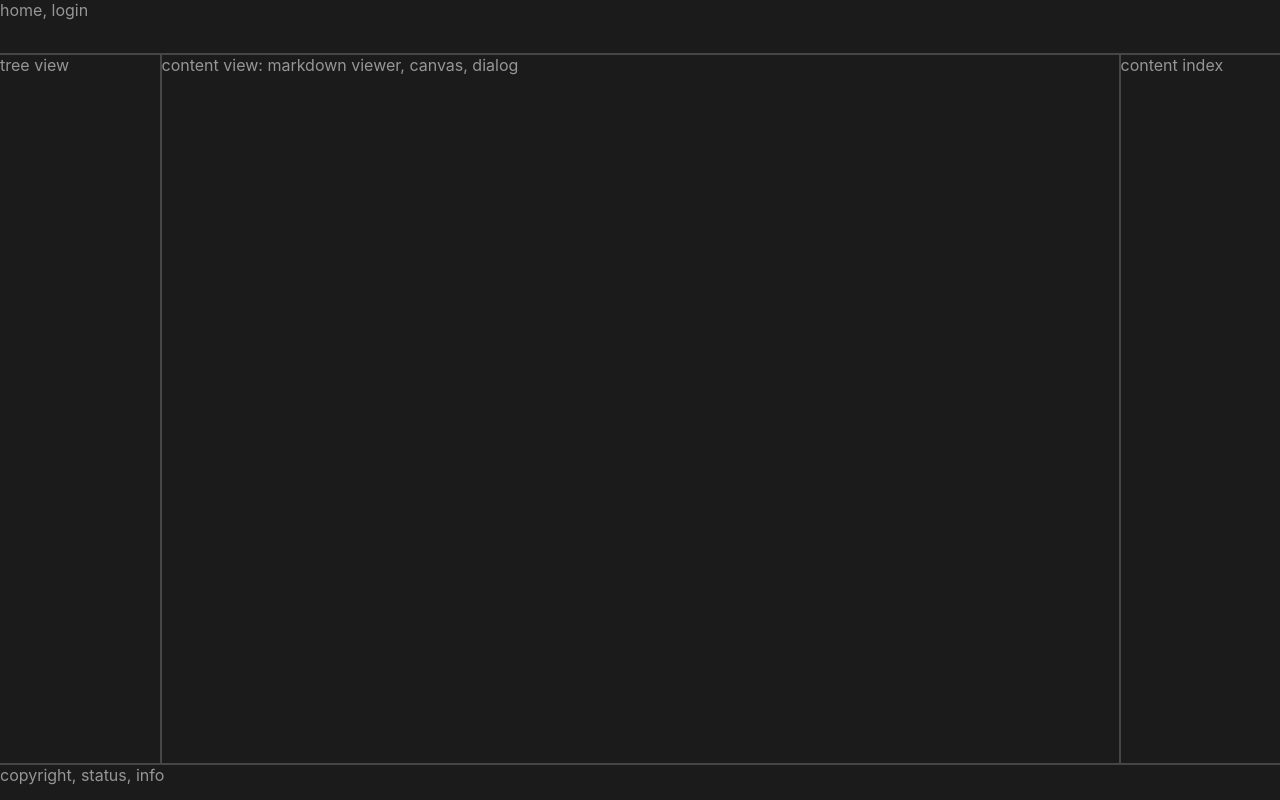
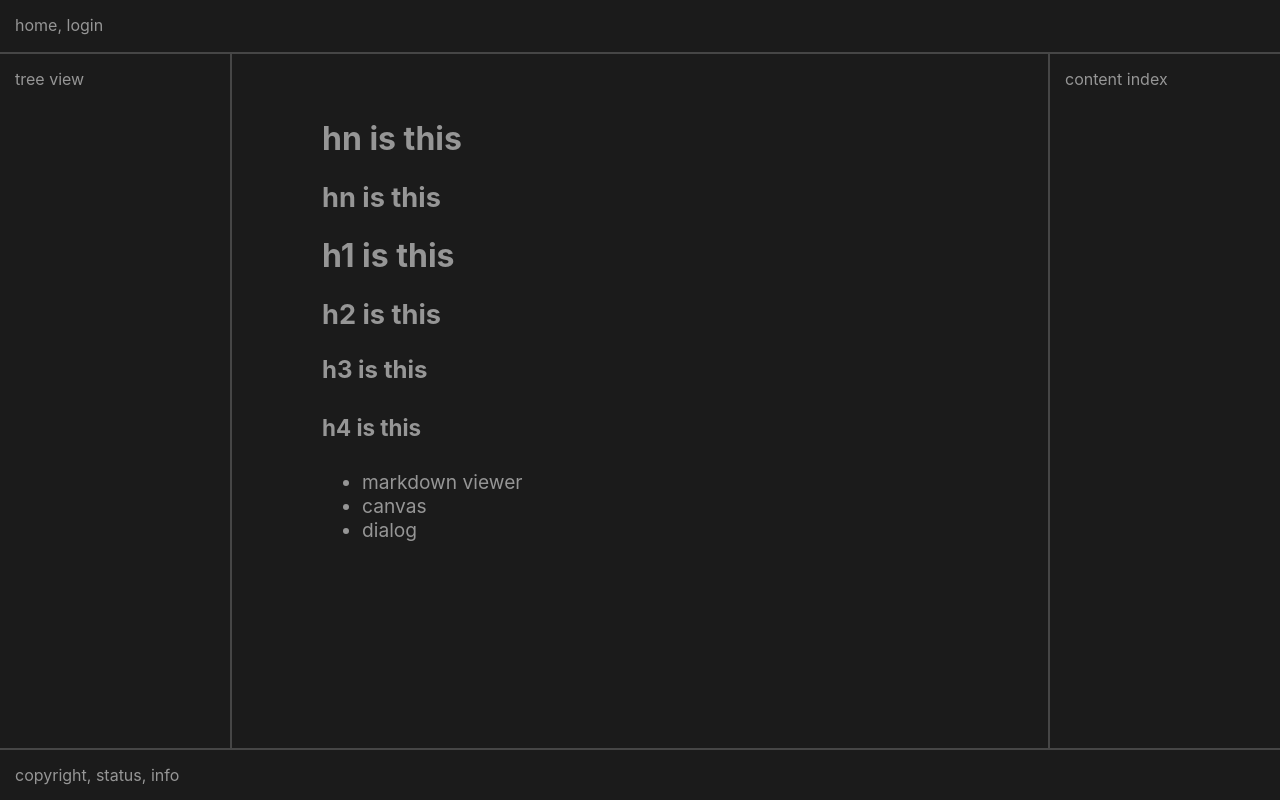
Before and after one commit to CHChang810716/chchang-web, a React (Create React App) app in the folder chchang-web-ui/: page / in a window 1280 px wide. Built offline with nearby package versions, Linux system fonts and the light colour scheme.

Commit message:
react, css ability check

```diff
--- a/chchang-web-ui/package.json
+++ b/chchang-web-ui/package.json
@@ -9,6 +9,7 @@
     "node-sass": "4.14.1",
     "react": "^17.0.1",
     "react-dom": "^17.0.1",
+    "react-markdown": "4.3.1",
     "react-scripts": "4.0.1",
     "web-vitals": "^0.2.4"
   },
--- a/chchang-web-ui/src/App.js
+++ b/chchang-web-ui/src/App.js
@@ -1,5 +1,5 @@
-import styles from './App.module.scss';
-
+import styles from './App.module.scss'
+import Content from './App/Content'
 
 const App = () => {
   return (
@@ -11,7 +11,7 @@ const App = () => {
         tree view
       </div>
       <div className={styles.Content}>
-        content view: markdown viewer, canvas, dialog
+        <Content />
       </div>
       <div className={styles.RSidebar}>
         content index
--- a/chchang-web-ui/src/App.module.scss
+++ b/chchang-web-ui/src/App.module.scss
@@ -5,7 +5,13 @@
   grid-row-end: $b;
   grid-column-start: $r;
   grid-column-end: $l;
-
+  padding: 15px;
+}
+@mixin sidebar {
+  min-width: 200px;
+}
+@mixin content {
+  min-width: 500px;
 }
 
 .App {
@@ -22,12 +28,15 @@
 }
 .LSidebar {
   @include block(2, 3, 1, 2);
+  @include sidebar;
 }
 .Content {
   @include block(2, 3, 2, 3);
+  @include content;
 }
 .RSidebar {
   @include block(2, 3, 3, 4);
+  @include sidebar;
 }
 .Footer {
   @include block(3, 4, 1, 4);
--- /dev/null
+++ b/chchang-web-ui/src/App/Content.js
@@ -0,0 +1,34 @@
+import styles from './Content.module.scss'
+import ReactMarkdown from 'react-markdown'
+const Content = () => {
+  const str =  `
+
+hn is this
+===
+
+hn is this
+---
+
+# h1 is this
+
+## h2 is this
+
+### h3 is this
+
+#### h4 is this
+
+* markdown viewer
+* canvas
+* dialog
+`;
+  return (
+    <div className={styles.Content}>
+      <ReactMarkdown
+        children={str}
+        className={styles.markdown}
+      />
+    </div>
+  );
+}
+
+export default Content;
--- /dev/null
+++ b/chchang-web-ui/src/App/Content.module.scss
@@ -0,0 +1,19 @@
+.markdown {
+  font-size: 1.2rem;
+  h1 {
+    font-size: 2rem;
+  }
+  h2 {
+    font-size: 1.7rem;
+  }
+  h3 {
+    font-size: 1.5rem;
+  }
+  h4 {
+    font-size: 1.4rem;
+  }
+}
+.Content {
+  margin-left: 75px;
+  margin-top: 50px;
+}
```
Also changed, not shown: 2 other files (tests, documents, lock files or other folders).
